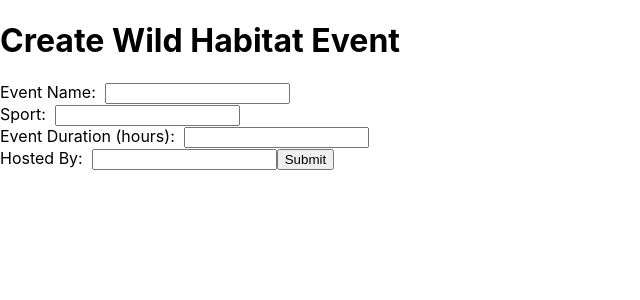
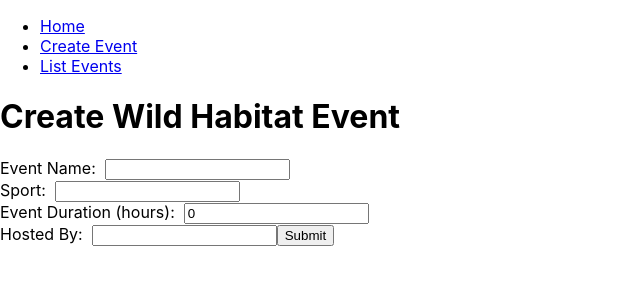
Before and after one commit to Bobby-Langley/wildhabwebform, a React (Create React App) app: page /create-event in a window 1280 px wide. Shown: the top 300 px of the page, without its empty margins (0-640 px from the left). Built offline with nearby package versions, Linux system fonts and the light colour scheme.

Commit message:
added useState

```diff
--- a/package.json
+++ b/package.json
@@ -8,6 +8,7 @@
     "@testing-library/user-event": "^12.1.10",
     "react": "^17.0.1",
     "react-dom": "^17.0.1",
+    "react-router-dom": "^5.2.0",
     "react-scripts": "4.0.2",
     "web-vitals": "^1.0.1"
   },
--- a/src/App.js
+++ b/src/App.js
@@ -1,13 +1,54 @@
 import './App.css';
+import {
+  BrowserRouter as Router,
+  Switch,
+  Route,
+  Link
+} from "react-router-dom";
+import ListEvents from './ListEvents';
+import WildHabEventForm from './createEventForm/WildHabEventForm';
+
 
 function App() {
   return (
-    <div className="App">
-      <header className="App-header">
+    <Router>
+    <div>
+      <nav>
+        <ul>
+          <li>
+            <Link to="/">Home</Link>
+          </li>
+          <li>
+            <Link to="/create-event">Create Event</Link>
+          </li>
+          <li>
+            <Link to="/list-events">List Events</Link>
+          </li>
+        </ul>
+      </nav>
 
-      </header>
+      {/* A <Switch> looks through its children <Route>s and
+          renders the first one that matches the current URL. */}
+      <Switch>
+        <Route path="/create-event">
+          <WildHabEventForm />
+        </Route>
+        <Route path="/list-events">
+          <ListEvents />
+        </Route>
+        <Route path="/">
+          <Home />
+        </Route>
+      </Switch>
     </div>
+  </Router>
   );
 }
+function Home() {
+  return <h2>Home</h2>;
+}
+
+
+
 
 export default App;
--- /dev/null
+++ b/src/ListEvents/index.jsx
@@ -0,0 +1,34 @@
+import React, { useState, useEffect } from "react";
+
+const ListEvents = () => {
+    const [eventsList, setEventsList] = useState([])
+    useEffect(() => {
+        //api call GetEvents
+        fetch("https://wildhab-api-a.web.app/events")
+      .then((result) => result.json())
+      .then(data => setEventsList(data.data))
+      .catch((error) => console.log("error", error))
+    }, [] )
+
+    //store events in state
+    //display events
+
+    /*
+        eventName: '',
+        sport: '',
+        eventDuration,
+
+    */
+
+    return(
+        <>
+        <div>Hello List Events</div>
+    {eventsList && eventsList.map(event =>
+        <p>{event.eventName || event.name}, {event.sport}, Duration: {event.eventDuration} </p>
+        )}
+    </>
+    )}
+
+
+
+export default ListEvents
--- a/src/WildHabEventForm.jsx
+++ /dev/null
@@ -1,76 +0,0 @@
-import React from "react";
-
-
-
-class WildHabEventForm extends React.Component {
-  constructor(props) {
-    super(props);
-    this.state = {
-      eventName: "",
-      sport: "",
-      eventDuration: "",
-      hostedBy: "",
-    };
-    this.handleChange = this.handleChange.bind(this);
-    this.submitForm = this.submitForm.bind(this);
-  }
-  handleChange(event) {
-    this.setState({ [event.target.name]: event.target.value });
-  }
-  submitForm(event) {
-    fetch("https://wildhab-api-a.web.app/events", {
-      method: "POST",
-      headers: {
-        "Content-Type": "application/json",
-      },
-      body: JSON.stringify(this.state),
-    })
-      .then((result) => result.json())
-      .then((data) => console.log(JSON.stringify(data)))
-      .catch((error) => console.log("error", error));
-    event.preventDefault();
-  }
-  render() {
-    return (
-      <>
-        <h1>Create Wild Habitat Event</h1>
-        <form onSubmit={this.submitForm}>
-          <label>Event Name: &nbsp;</label>
-          <input
-            name="eventName"
-            type="text"
-            value={this.state.eventName}
-            onChange={this.handleChange}
-          />
-          <br />
-          <label>Sport: &nbsp;</label>
-          <input
-            name="sport"
-            type="text"
-            value={this.state.sport}
-            onChange={this.handleChange}
-          />
-          <br />
-          <label>Event Duration (hours): &nbsp;</label>
-          <input
-            name="eventDuration"
-            type="number"
-            value={this.state.eventDuration}
-            onChange={this.handleChange}
-          />
-          <br />
-          <label>Hosted By: &nbsp;</label>
-          <input
-            name="hostedBy"
-            type="text"
-            value={this.state.hostedBy}
-            onChange={this.handleChange}
-          />
-          <button type="submit"> Submit </button>
-        </form>
-      </>
-    );
-  }
-}
-
-export default WildHabEventForm;
--- /dev/null
+++ b/src/createEventForm/WildHabEventForm.jsx
@@ -0,0 +1,68 @@
+import React, { useEffect, useState } from "react";
+import { submitForm } from "./apiCalls";
+
+const showSuccess = (responseMessage) => {
+  return(
+    alert(responseMessage)
+  )
+}
+const WildHabEventForm = () => {
+    const [formValues, setFormValues] = useState( {
+        eventName: '',
+        sport: '',
+        eventDuration: 0,
+        hostedBy: ''
+    })
+
+const [responseMessage, setResponseMessage] = useState (undefined)
+console.log('response message', responseMessage)
+
+useEffect(  () => {
+  if(responseMessage !== undefined)
+    showSuccess(responseMessage)
+}, [responseMessage])
+
+
+
+  return (
+    <>
+      <h1>Create Wild Habitat Event</h1>
+      <form onSubmit={(event) => submitForm(event, formValues, setResponseMessage)}>
+        <label>Event Name: &nbsp;</label>
+        <input
+          name="eventName"
+          type="text"
+          value={formValues.eventName}
+          onChange={(e) => setFormValues({...formValues, eventName: e.target.value})}
+        />
+        <br />
+        <label>Sport: &nbsp;</label>
+        <input
+          name="sport"
+          type="text"
+          value={formValues.sport}
+          onChange={(e) => setFormValues({...formValues, sport: e.target.value})}
+        />
+        <br />
+        <label>Event Duration (hours): &nbsp;</label>
+        <input
+          name="eventDuration"
+          type="number"
+          value={formValues.eventDuration}
+          onChange={(e) => setFormValues({...formValues, eventDuration: e.target.value})}
+        />
+        <br />
+        <label>Hosted By: &nbsp;</label>
+        <input
+          name="hostedBy"
+          type="text"
+          value={formValues.hostedBy}
+          onChange={(e) => setFormValues({...formValues, hostedBy: e.target.value})}
+        />
+        <button type="submit"> Submit </button>
+      </form>
+    </>
+  );
+};
+
+export default WildHabEventForm;
--- /dev/null
+++ b/src/createEventForm/apiCalls.js
@@ -0,0 +1,16 @@
+export const submitForm = (event, formValues, setResponseMessage) => {
+    console.log(formValues);
+    fetch("https://wildhab-api-a.web.app/events", {
+      method: "POST",
+      headers: {
+        "Content-Type": "application/json",
+      },
+      body: JSON.stringify(formValues),
+    })
+      .then((result) => result.json())
+      .then((data) => {
+        data.statusCode < 300 ? setResponseMessage(data.message): console.log('error')
+      })
+      .catch((error) => console.log("error", error));
+    event.preventDefault();
+  };
--- a/src/index.js
+++ b/src/index.js
@@ -2,12 +2,12 @@ import React from 'react';
 import ReactDOM from 'react-dom';
 import './index.css';
 import reportWebVitals from './reportWebVitals';
-import WildHabEventForm from './WildHabEventForm.jsx'
+import App from "./App"
 
 ReactDOM.render(
   <React.StrictMode>
-    <WildHabEventForm/>
-  </React.StrictMode>,
+    <App />
+   </React.StrictMode>,
   document.getElementById('root')
 );
 
```
Also changed, not shown: src/postAllEvents/WildHabPostEvent.jsx (added), src/postAllEvents/apiCall.js (added), 1 other file (tests, documents, lock files or other folders).
